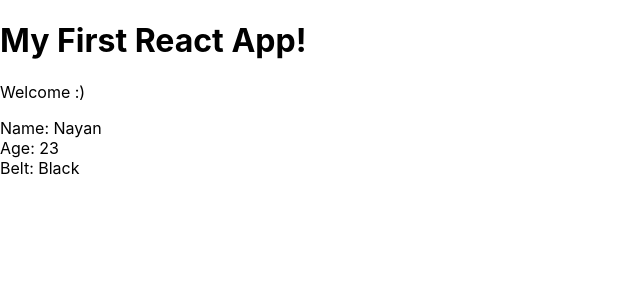
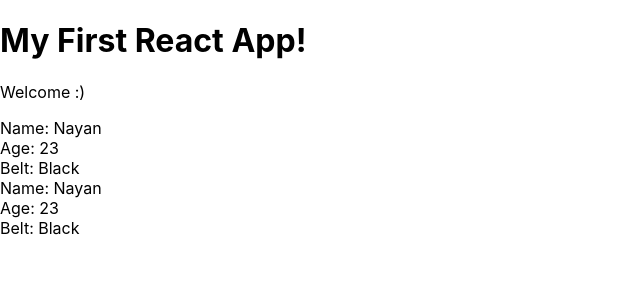
Before and after one commit to tanzirulnayan/Hello-ReactJS, a React (Create React App) app: page / in a window 1280 px wide. Shown: the top 300 px of the page, without its empty margins (0-640 px from the left). Built offline with nearby package versions, Linux system fonts and the light colour scheme.

Commit message:
Update App.js
props passing

```diff
--- a/src/App.js
+++ b/src/App.js
@@ -6,7 +6,8 @@
     <div className="App">
       <h1> My First React App!</h1>
       <p>Welcome :)</p>
-        <Ninjas/>
+        <Ninjas name="Nayan" age="23" belt="Black"/>
+        <Ninjas name="Paola" age="20" belt="Black"/>
     </div>
   );
 }
```
